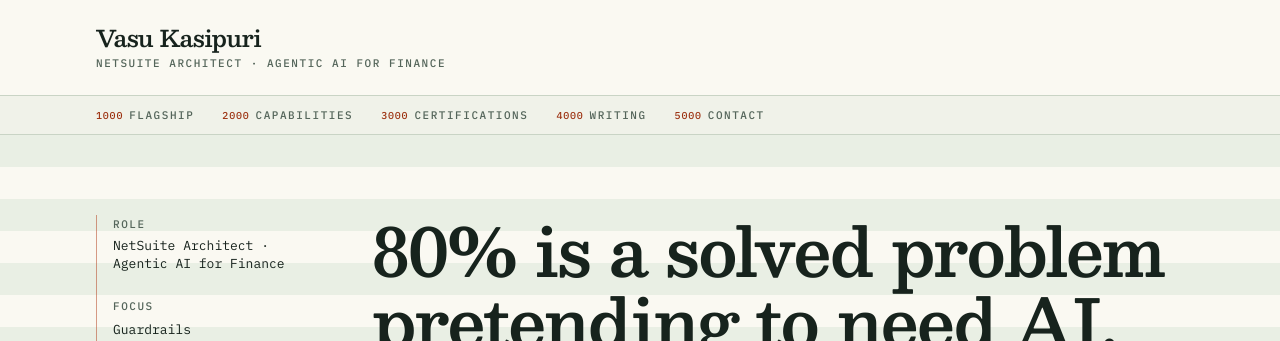
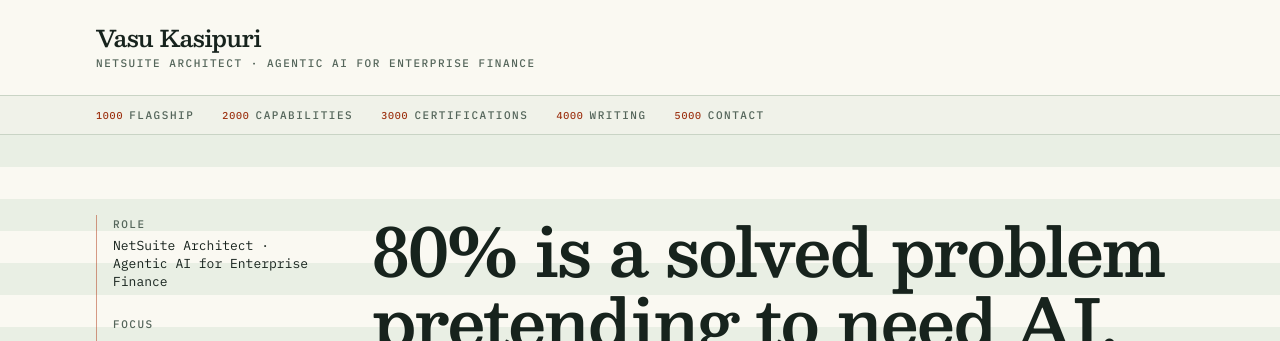
Before and after one commit to vasuwebdeveloper/personal-portfolio, a Next.js app: page / in a window 1280 px wide. Shown: the top 341 px of the page. Built offline with nearby package versions, Linux system fonts and the light colour scheme; no server answers.

Commit message:
fix: role subtitle uses the site's own phrase — enterprise finance
"Agentic AI for Enterprise Finance" matches the identity line, meta
description, and OG card verbatim.

Co-Authored-By: Claude Fable 5 <noreply@anthropic.com>

```diff
--- a/content/site.ts
+++ b/content/site.ts
@@ -3,7 +3,7 @@ import type { SiteProfile } from "./types";
 
 export const siteProfile: SiteProfile = {
   name: "Vasu Kasipuri",
-  role: "NetSuite Architect · Agentic AI for Finance",
+  role: "NetSuite Architect · Agentic AI for Enterprise Finance",
   identity:
     "NetSuite Architect building production-grade agentic AI for enterprise finance — 12+ years automating ERP and revenue at scale.",
   thesis:
```
